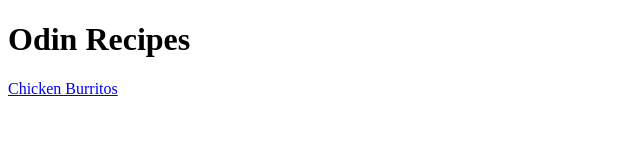
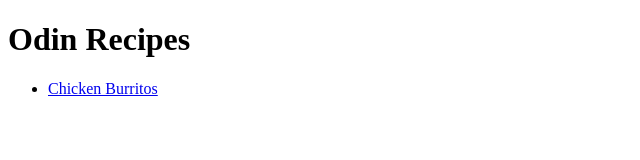
Before and after one commit to simeonrediger/odin-recipes, a plain HTML site: page index.html in a window 1280 px wide. Shown: the whole page, without its empty margins (0-640 px from the left). Drawn offline with Linux system fonts and the light colour scheme.

Commit message:
Nest recipe links in a list
A list element will structure the links vertically
instead of horizontally.

```diff
--- a/index.html
+++ b/index.html
@@ -8,6 +8,8 @@
 
   <body>
     <h1>Odin Recipes</h1>
-    <a href='recipes/chicken-burritos.html'>Chicken Burritos</a>
+    <ul>
+      <li><a href='recipes/chicken-burritos.html'>Chicken Burritos</a></li>
+    </ul>
   </body>
 </html>
```
